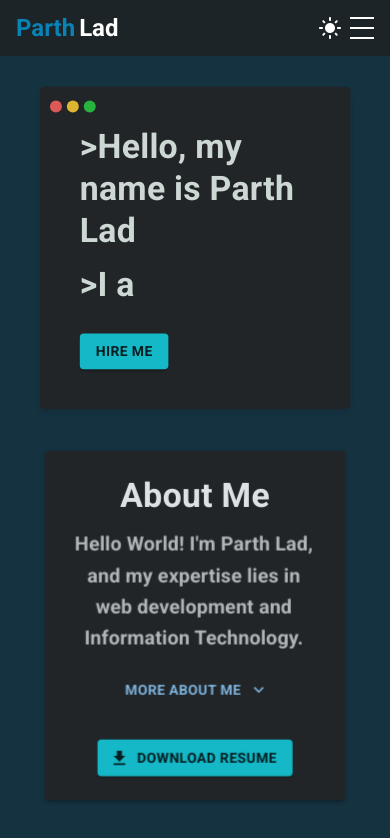
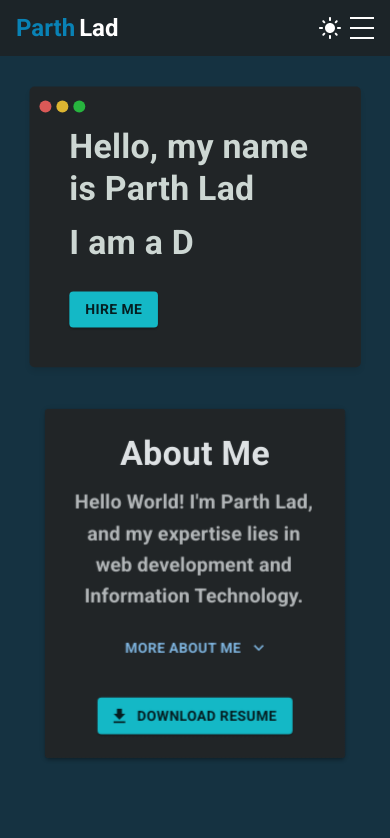
Before and after one commit to ParthKLad/web-portfolio, a React (Create React App) app: page / in a window 390 px wide. Shown: the top 838 px of the page. Built offline with nearby package versions, Linux system fonts and the light colour scheme.

Commit message:
fixed stuff

```diff
--- a/src/App.js
+++ b/src/App.js
@@ -5,7 +5,7 @@ import About from './components/About';
 import Skills from './components/Skills';
 import Projects from './components/Projects';
 import Contacts from './components/Contacts';
-import Footer from './components/footer';
+import Footer from './components/footer'; // Ensure this is correctly capitalized if the file name is Footer.js
 import UpArrow from './components/UpArrow';
 import Welcome from './components/Welcome';
 import { ThemeProvider } from './context/ThemeContext';
@@ -21,13 +21,12 @@ function App() {
   const contactsRef = useRef(null);
   const footerRef = useRef(null);
 
-  const [showWelcome, setShowWelcome] = useState(true); // State to control the visibility of the Welcome component
+  const [showWelcome, setShowWelcome] = useState(true);
 
   useEffect(() => {
     const timer = setTimeout(() => {
-      setShowWelcome(false); // Hide the Welcome screen after a set time
-    }, 5000); // 5000 ms = 5 seconds
-
+      setShowWelcome(false);
+    }, 5000);
     return () => clearTimeout(timer);
   }, []);
 
@@ -46,8 +45,6 @@ function App() {
   const contactsVisible = useIntersectionObserver(contactsRef, { threshold: 0.1 });
   const footerVisible = useIntersectionObserver(footerRef, { threshold: 0.1 });
 
-
-
   const handleNavItemClicked = (item) => {
     if (item.ref && item.ref.current) {
       item.ref.current.scrollIntoView({ behavior: 'smooth', block: 'start' });
@@ -55,7 +52,6 @@ function App() {
       console.error('Navigation item or ref is undefined');
     }
   };
-
   return (
     <ThemeProvider>
       <div className="App">
@@ -66,20 +62,33 @@ function App() {
             <Navbar refs={{ homeRef, aboutRef, skillsRef, projectsRef, contactsRef, footerRef }} />
             <div className="content">
               <main>
-                <div ref={homeRef} className={`section ${homeVisible ? 'section-visible' : 'section-hidden'}`}><Home/></div>
-                <div ref={aboutRef} className={`section ${aboutVisible ? 'section-visible' : 'section-hidden'}`}><About /></div>
-                <div ref={skillsRef} className={`section ${skillsVisible ? 'section-visible' : 'section-hidden'}`}><Skills /></div>
-                <div ref={projectsRef} className={`section ${projectsVisible ? 'section-visible' : 'section-hidden'}`}><Projects /></div>
-                <div ref={contactsRef} className={`section ${contactsVisible ? 'section-visible' : 'section-hidden'}`}><Contacts /></div>
-                <div ref={footerRef} className={`section ${footerVisible ? 'section-visible' : 'section-hidden'}`}><Footer /></div>
+                <div ref={homeRef} className={`section ${homeVisible ? 'section-visible' : 'section-hidden'}`}>
+                  <Home handleNavItemClicked={handleNavItemClicked} navItems={navItems} />
+                </div>
+                <div ref={aboutRef} className={`section ${aboutVisible ? 'section-visible' : 'section-hidden'}`}>
+                  <About />
+                </div>
+                <div ref={skillsRef} className={`section ${skillsVisible ? 'section-visible' : 'section-hidden'}`}>
+                  <Skills />
+                </div>
+                <div ref={projectsRef} className={`section ${projectsVisible ? 'section-visible' : 'section-hidden'}`}>
+                  <Projects />
+                </div>
+                <div ref={contactsRef} className={`section ${contactsVisible ? 'section-visible' : 'section-hidden'}`}>
+                  <Contacts />
+                </div>
+                <div ref={footerRef} className={`section ${footerVisible ? 'section-visible' : 'section-hidden'}`}>
+                  <Footer />
+                </div>
               </main>
-              <UpArrow />
+              <UpArrow homeRef={homeRef} />  {/* Updated here */}
             </div>
           </>
         )}
       </div>
     </ThemeProvider>
   );
+
 }
 
 export default App;
--- a/src/components/Home.css
+++ b/src/components/Home.css
@@ -1,35 +1,38 @@
+/* Home.css */
+
 .console-text {
   background-color: rgb(36,36,36); /* Light transparent black background */
   color: rgb(236, 243, 236); /* Light greenish text color */
   font-family: 'Courier New', Courier, monospace; /* Monospace font for console-like appearance */
-  padding: 10px; /* Uniform padding */
+  padding: 0px; /* Sufficient padding */
   border-radius: 5px; /* Rounded corners */
   box-shadow: 0px 4px 6px rgba(0, 0, 0, 0.1); /* Subtle shadow for depth */
   position: relative; /* Absolute positioning to place it over a relative container */
   top: 30%; /* Start from middle vertically */
   left: 50%; /* Start from middle horizontally */
   transform: translate(-50%, -0%); /* Perfect center alignment */
-  width: 95%; /* Consistent width across devices */
+  width: 80%; /* Relative width */
   max-width: 1145px; /* Maximum width */
   box-sizing: border-box; /* Includes padding and border in width */
+
+
 }
 
+/* For tablets and small desktops */
 @media (min-width: 768px) and (max-width: 991px) {
   .console-text {
-    width: 100%; /* Adjusted for small desktops */
+    width: 85%; /* Slightly wider on smaller desktops */
   }
 }
 
+/* For mobile phones */
 @media (max-width: 767px) {
   .console-text {
-    width: 89%; /* Full width on mobile devices */
-    max-width: 1200px; /* Same max width as About section */
-    padding: 10px; /* Adjust padding as needed */
+    width: 95%; /* Nearly full-width on mobile devices */
+    padding: 10px; /* Less padding on smaller screens */
     content: '|'; /* Simulating a cursor */
   }
 }
-
-
 
 @keyframes blink {
   50% { opacity: 0; }
--- a/src/components/Home.js
+++ b/src/components/Home.js
@@ -1,15 +1,16 @@
-// Home.js
 import React, { useState, useEffect } from 'react';
-import { Typography, Box, Button, Grow } from '@mui/material';
+import { Typography, Box, Button } from '@mui/material';
 import './Home.css';
+import { useTheme } from '../context/ThemeContext'; // Adjust the path as necessary
 
-const phrases = ["I am a Developer", "I am an IT Specialist"];
+const phrases = ["a Developer", " an IT Specialist"];
 
 function Home({ handleNavItemClicked, navItems }) {
   const [phrase, setPhrase] = useState('');
   const [index, setIndex] = useState(0);
   const [subIndex, setSubIndex] = useState(0);
   const [reverse, setReverse] = useState(false);
+  const { themeType } = useTheme(); // Use theme context
 
   useEffect(() => {
     if (subIndex === phrases[index].length + 1 && !reverse) {
@@ -32,19 +33,25 @@ function Home({ handleNavItemClicked, navItems }) {
     return () => clearTimeout(timeout);
   }, [subIndex, index, reverse]);
 
+    // Adjust styles based on the theme
+    const boxStyle = {
+      backgroundColor: themeType === 'dark' ? 'rgb(36, 36, 36)' : 'rgb(255, 255, 255)',
+      color: themeType === 'dark' ? 'rgb(236, 243, 236)' : 'rgb(36, 36, 36)'
+    };
+
 
   return (
-    <Box textAlign="left" p={5} className="console-text">
+    <Box textAlign="left" p={5} className="console-text" sx={boxStyle}>
       <div className="window-controls">
         <span className="close"></span>
         <span className="minimize"></span>
         <span className="maximize"></span>
       </div>
-      <Typography variant="h4" gutterBottom>>Hello, my name is Parth Lad</Typography>
-      <Typography variant="h4" gutterBottom>>{phrase}</Typography>
+      <Typography variant="h4" gutterBottom>Hello, my name is Parth Lad</Typography>
+      <Typography variant="h4" gutterBottom>I am {phrase}</Typography>
       <Button
         variant="contained"
-        sx={{ mt: 2, backgroundColor: 'rgb(20,206,220)', '&:hover': { backgroundColor: 'rgb(17,185,197)' } }}
+        sx={{ mt: 2, backgroundColor: 'rgb(20,206,220)', '&:hover': { backgroundColor: 'rgb(17,185,197)' }}}
         onClick={() => handleNavItemClicked(navItems.find(item => item.name === 'Contact'))}
       >
         Hire Me
--- a/src/components/UpArrow.js
+++ b/src/components/UpArrow.js
@@ -1,82 +1,50 @@
+// In UpArrow.js
 import React, { useState, useEffect } from 'react';
 import { IconButton } from '@mui/material';
 import KeyboardArrowUpIcon from '@mui/icons-material/KeyboardArrowUp';
 
-const UpArrow = () => {
+const UpArrow = ({ homeRef }) => { // Accept homeRef as a prop
   const [showArrow, setShowArrow] = useState(false);
 
   const scrollToTop = () => {
-    window.scrollTo({
-      top: 0,
-      behavior: 'smooth',
-    });
+    if (homeRef && homeRef.current) {
+      homeRef.current.scrollIntoView({ behavior: 'smooth' });
+    } else {
+      console.error('Home ref is not assigned');
+    }
   };
 
-  // Function to update the showArrow state based on scroll position
   const handleScroll = () => {
-    const home = document.getElementById('home'); // Ensure you have a home section with an id="home"
-    const homeHeight = home ? home.offsetHeight : 0;
-    const shouldShow = window.scrollY > homeHeight;
+    const shouldShow = window.scrollY > 100; // Simplified for demonstration
     setShowArrow(shouldShow);
   };
 
-  // Define a function to determine the right position based on screen width
-  const getRightPosition = () => {
-    return window.innerWidth < 768 ? '-10px' : '10px'; // Example breakpoint at 768px
-  };
-
-  const [rightPosition, setRightPosition] = useState(getRightPosition());
-
   useEffect(() => {
     window.addEventListener('scroll', handleScroll);
-    window.addEventListener('resize', () => setRightPosition(getRightPosition()));
-
-    // Check immediately if we're already past the home section on component mount
-    handleScroll();
-
     return () => {
       window.removeEventListener('scroll', handleScroll);
-      window.removeEventListener('resize', () => setRightPosition(getRightPosition()));
     };
   }, []);
-
-  const bounceAnimation = `
-    @keyframes bounce {
-      0%, 20%, 50%, 80%, 100% {
-        transform: translateY(0);
-      }
-      40% {
-        transform: translateY(-20px);
-      }
-      60% {
-        transform: translateY(-10px);
-      }
-    }
-  `;
 
   if (!showArrow) {
     return null;
   }
 
   return (
-    <>
-      <style>{bounceAnimation}</style>
     <IconButton
       onClick={scrollToTop}
       style={{
         position: 'fixed',
         bottom: '20px',
-          right: rightPosition,
+        right: '10px', // Simplified for demonstration
         zIndex: 1000,
         color: '#15CFDD',
         backgroundColor: 'transparent',
         border: 'none',
-          animation: 'bounce 2s infinite',
       }}
     >
       <KeyboardArrowUpIcon style={{ fontSize: '48px' }} />
     </IconButton>
-    </>
   );
 };
 
```
Also changed, not shown: src/images/code.jpg (added). Lines whose indentation alone changed are shown as unchanged.
